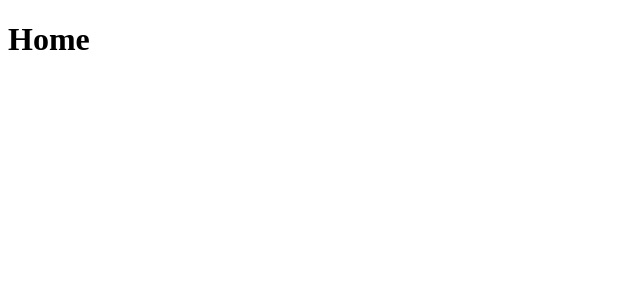
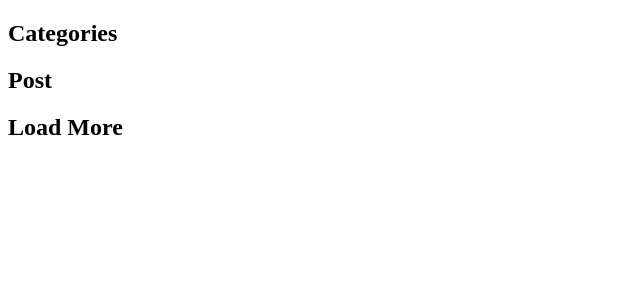
Before and after one commit to kemaltf/nextjst13-flexible, a Next.js app: page / in a window 1280 px wide. Shown: the top 300 px of the page, without its empty margins (0-640 px from the left). Built offline with nearby package versions, Linux system fonts and the light colour scheme.

Commit message:
Starting homepage

```diff
--- a/app/page.tsx
+++ b/app/page.tsx
@@ -1,9 +1,13 @@
 // basic component
 const Home = () => {
   return (
-    <div>
-      <h1>Home</h1>
-    </div>
+    <>
+      <section className="flex-start">
+        <h1>Categories</h1>
+        <h1>Post</h1>
+        <h1>Load More</h1>
+      </section>
+    </>
   );
 };
 
```
